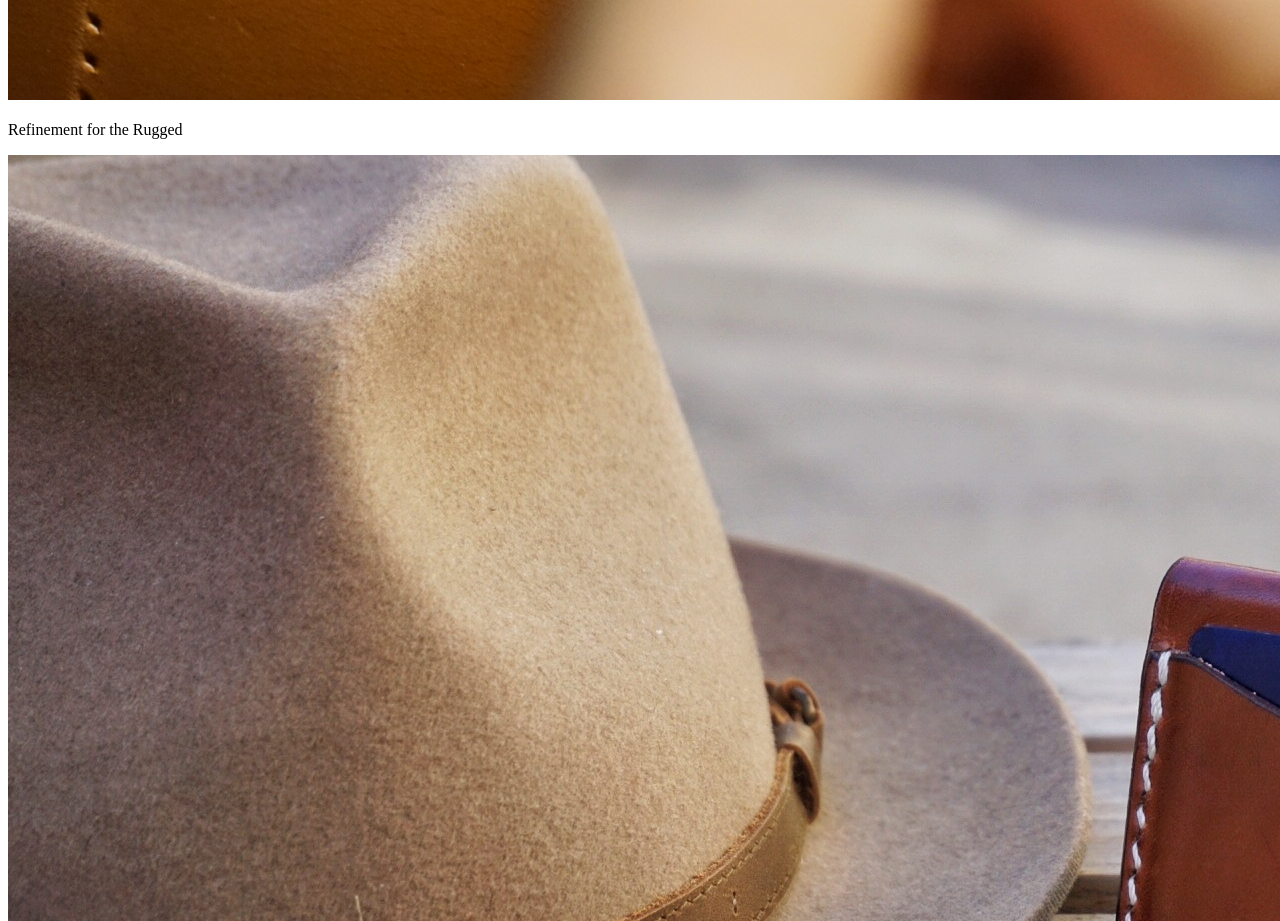
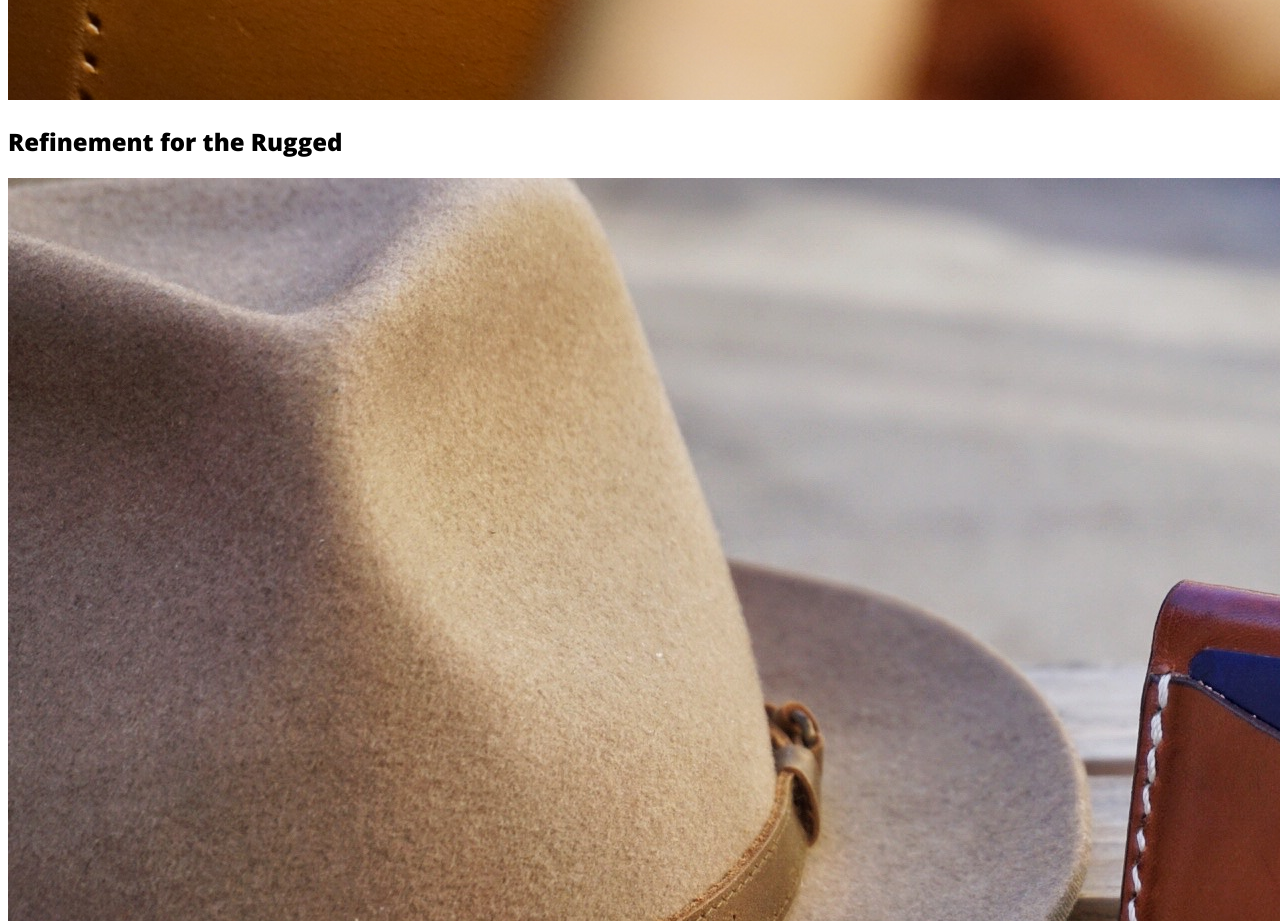
Before and after one commit to ea-hara/ea-hara.github.io, a plain HTML site: page unit_4/index.html in a window 1280 px wide. Shown: the part 2831-3752 px from the top of the page. Drawn offline with nearby package versions, Linux system fonts and the light colour scheme; a web font is replaced by a local one.

Commit message:
Update index.html

```diff
--- a/unit_4/index.html
+++ b/unit_4/index.html
@@ -22,7 +22,7 @@
 
 	<section class="hero">
 		<img src="images/handstitched.JPG" alt="journal being handstitched" title="handstitched journal">
-		<p id="slogan">Refinement for the Rugged</p>
+		<h1>Refinement for the Rugged</h1>
 	</section>
 
 	<section class="products">
```
